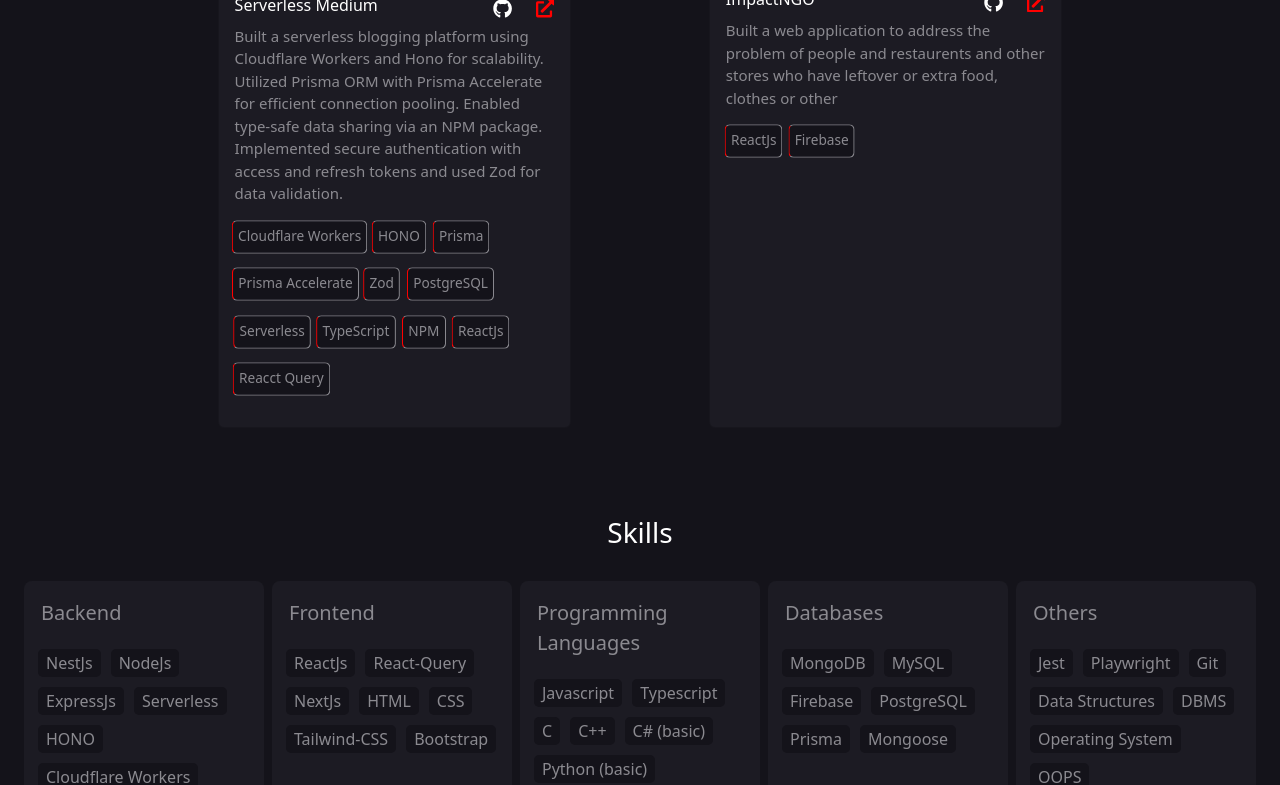
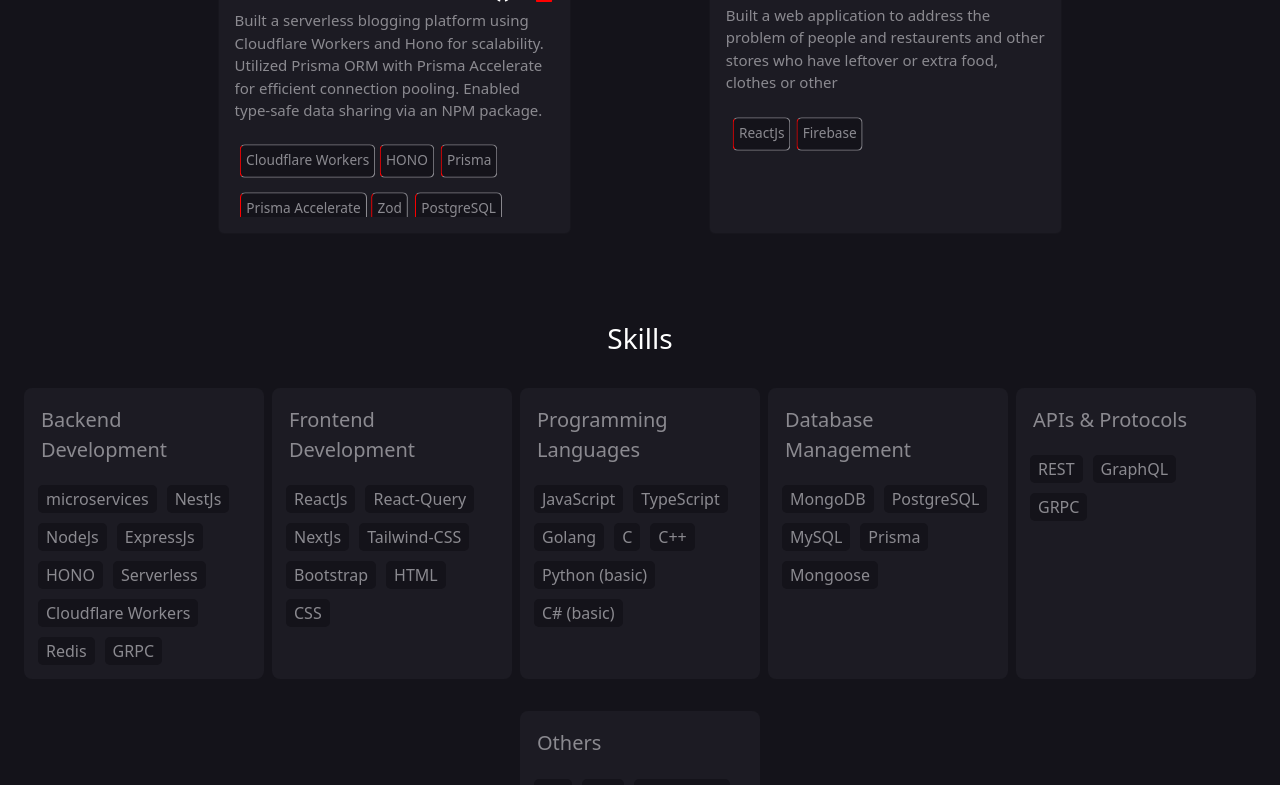
Before and after one commit to itsaslowball/Portfolio_new, a React (Vite) app: page / in a window 1280 px wide. Shown: the part 1560-2345 px from the top of the page. Built offline with nearby package versions, Linux system fonts and the light colour scheme.

Commit message:
cards overflow scrollable

```diff
--- a/src/components/ProjectCard.jsx
+++ b/src/components/ProjectCard.jsx
@@ -46,10 +46,31 @@ export const ProjectCard = (params) => {
           </div>
         </div>
 
-        <p className="card-text" style={{ color: "#8B8A90", fontSize: "15px" }}>
-          {params.description}
-        </p>
-        <div style={{ display: "flex", flexWrap: "wrap" }}>
+        <div
+          style={{
+            maxHeight: "7rem",
+            overflow: "scroll",
+            marginBottom: "1rem",
+          }}
+        >
+          <p
+            className="card-text"
+            style={{ color: "#8B8A90", fontSize: "15px" }}
+          >
+            {params.description}
+          </p>
+        </div>
+
+        <div
+          style={{
+            paddingLeft: "0.5rem",
+            paddingTop: "0.5rem",
+            display: "flex",
+            flexWrap: "wrap",
+            maxHeight: "5rem",
+            overflow: "scroll",
+          }}
+        >
           {params.tags.map((tag, index) => (
             <p className="tags" style={{ marginRight: "9px" }} key={index}>
               {tag}
--- a/src/components/Skills.jsx
+++ b/src/components/Skills.jsx
@@ -26,11 +26,14 @@ export const Skills = () => {
           // gap: "0.625 rem",
         }}
       >
-        <SkillCard title={skillData[0].title} skills={skillData[0].skills} />
-        <SkillCard title={skillData[1].title} skills={skillData[1].skills} />
-        <SkillCard title={skillData[2].title} skills={skillData[2].skills} />
-        <SkillCard title={skillData[3].title} skills={skillData[3].skills} />
-        <SkillCard title={skillData[4].title} skills={skillData[4].skills} />
+        {
+          skillData.map((skill) => {
+            return <SkillCard
+              title={skill.title}
+              skills={skill.skills}
+            />;
+          })
+        }
       </div>
     </div>
   );
--- a/src/components/WorkTimeline.jsx
+++ b/src/components/WorkTimeline.jsx
@@ -100,11 +100,15 @@ export const WorkTimeline = () => {
                 <i>
                   {exp.company}
                   <span style={{ fontSize: "20px" }}>, {exp.jobLocation}</span>
-                  <span style={{fontSize:"15px", fontWeight:"lighter"}}> ~  {time} </span>
+                  <span style={{ fontSize: "15px", fontWeight: "lighter" }}>
+                    {" "}
+                    ~ {time}{" "}
+                  </span>
                 </i>
               </h5>
               <h5 className="vertical-timeline-element-subtitle"></h5>
 
+              <div style={{maxHeight:"15rem", overflow:"scroll"}}>
                 {exp.description && (
                   <p>
                     <ul>
@@ -123,6 +127,7 @@ export const WorkTimeline = () => {
                     </ul>
                   </p>
                 )}
+              </div>
 
               {exp.techStack && (
                 <>
--- a/src/data.json
+++ b/src/data.json
@@ -2,8 +2,8 @@
   "Hero": {
     "intro": "Hey👋, Myself Priyanshu",
     "title": "Software Engineer",
-    "stack": "NestJs | ReactJs | React-Query | NodeJs | ExpressJs | NextJs | MongoDB | SQL | PostgreSQL | Jest",
-    "description": "I’m an ambitious software engineer committed to continuous growth and innovation. With a solid foundation in both backend and frontend technologies, I build scalable and high-performance applications using tools like NestJs, ReactJs, and Cloudflare Workers. I am committed to enhancing my knowledge and contributing effectively to the tech community",
+    "stack": "NestJs | ReactJs | React-Query | NodeJs | ExpressJs | MongoDB | PostgreSQL | Jest",
+    "description": "As a software engineer at @Contentstack, I specialize in developing automation workflows and crafting full-stack, cloud-native solutions such as ColComm and Serverless Medium. I leverage a robust skill set in backend architecture using NestJs/ExpressJs. I enjoy experimenting with innovative tools and methodologies, from microservices with Hono to testing with Jest and Playwright.",
     "resume": "https://drive.google.com/file/d/1Vlb8oohrNEDrbQFqblzkTUq2Xm3jhVaJ/view?usp=drive_link"
   },
   "Projects": [
@@ -72,57 +72,67 @@
   ],
 "Skills": [
   {
-      "title": "Backend",
+    "title": "Backend Development",
     "skills": [
+      "microservices",
       "NestJs",
       "NodeJs",
       "ExpressJs",
+      "HONO",
       "Serverless",
-        "HONO",
-        "Cloudflare Workers"
+      "Cloudflare Workers",
+      "Redis",
+      "GRPC"
     ]
   },
   {
-      "title": "Frontend",
+    "title": "Frontend Development",
     "skills": [
       "ReactJs",
       "React-Query",
       "NextJs",
+      "Tailwind-CSS",
+      "Bootstrap",
       "HTML",
-        "CSS",
-        "Tailwind-CSS",
-        "Bootstrap"
+      "CSS"
     ]
   },
   {
     "title": "Programming Languages",
     "skills": [
-        "Javascript",
-        "Typescript",
+      "JavaScript",
+      "TypeScript",
+      "Golang",
       "C",
       "C++",
-        "C# (basic)",
       "Python (basic)",
-        "Golang (basic)"
+      "C# (basic)"
     ]
   },
   {
-      "title": "Databases",
+    "title": "Database Management",
     "skills": [
       "MongoDB",
+      "PostgreSQL",
       "MySQL",
-        "Firebase",
-        "PostgreSQL",
       "Prisma",
       "Mongoose"
     ]
   },
   {
+    "title": "APIs & Protocols",
+    "skills": [
+      "REST",
+      "GraphQL",
+      "GRPC"
+    ]
+  },
+  {
     "title": "Others",
     "skills": [
+      "Git",
       "Jest",
       "Playwright",
-        "Git",
             "Data Structures",
             "DBMS",
             "Operating System",
```
Lines whose indentation alone changed are shown as unchanged.
